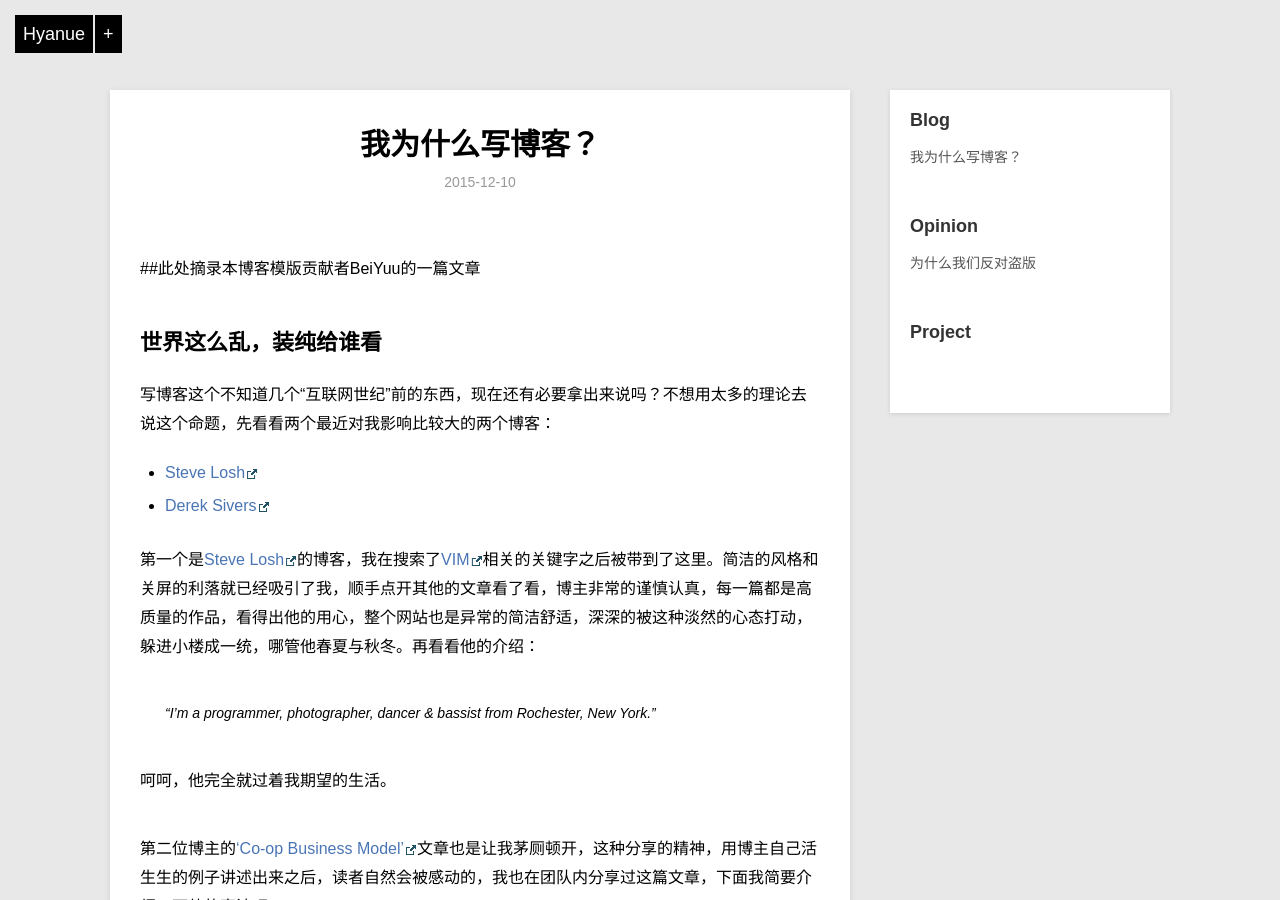
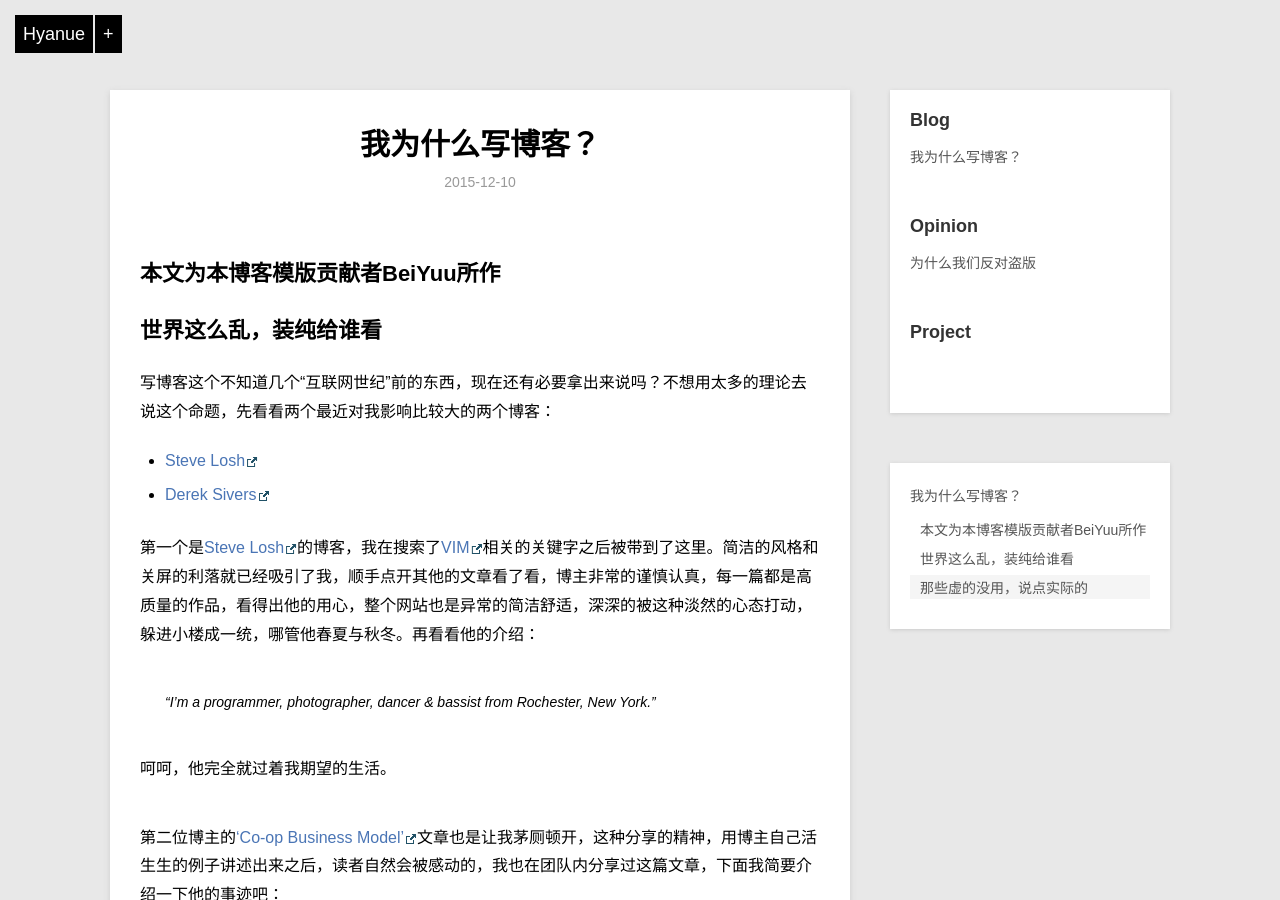
Before and after one commit to Hyanue/Hyanue.github.io, a Jekyll site: the page built from _posts/blog/2015-12-10-why-blog.md, in a window 1280 px wide and 900 px high. Built offline with Jekyll 4.4.1, drawn with Linux system fonts in a browser that asks for light colours.

Commit message:
Update 2015-12-10-why-blog.md

```diff
--- a/_posts/blog/2015-12-10-why-blog.md
+++ b/_posts/blog/2015-12-10-why-blog.md
@@ -4,7 +4,7 @@ title:      我为什么写博客？
 category: blog
 description: 写博客这个这么古老的行为，还有必要拿出来说吗，我看有。
 ---
-##此处摘录本博客模版贡献者BeiYuu的一篇文章
+## 本文为本博客模版贡献者BeiYuu所作
 ## 世界这么乱，装纯给谁看
 
 写博客这个不知道几个“互联网世纪”前的东西，现在还有必要拿出来说吗？不想用太多的理论去说这个命题，先看看两个最近对我影响比较大的两个博客：
```
